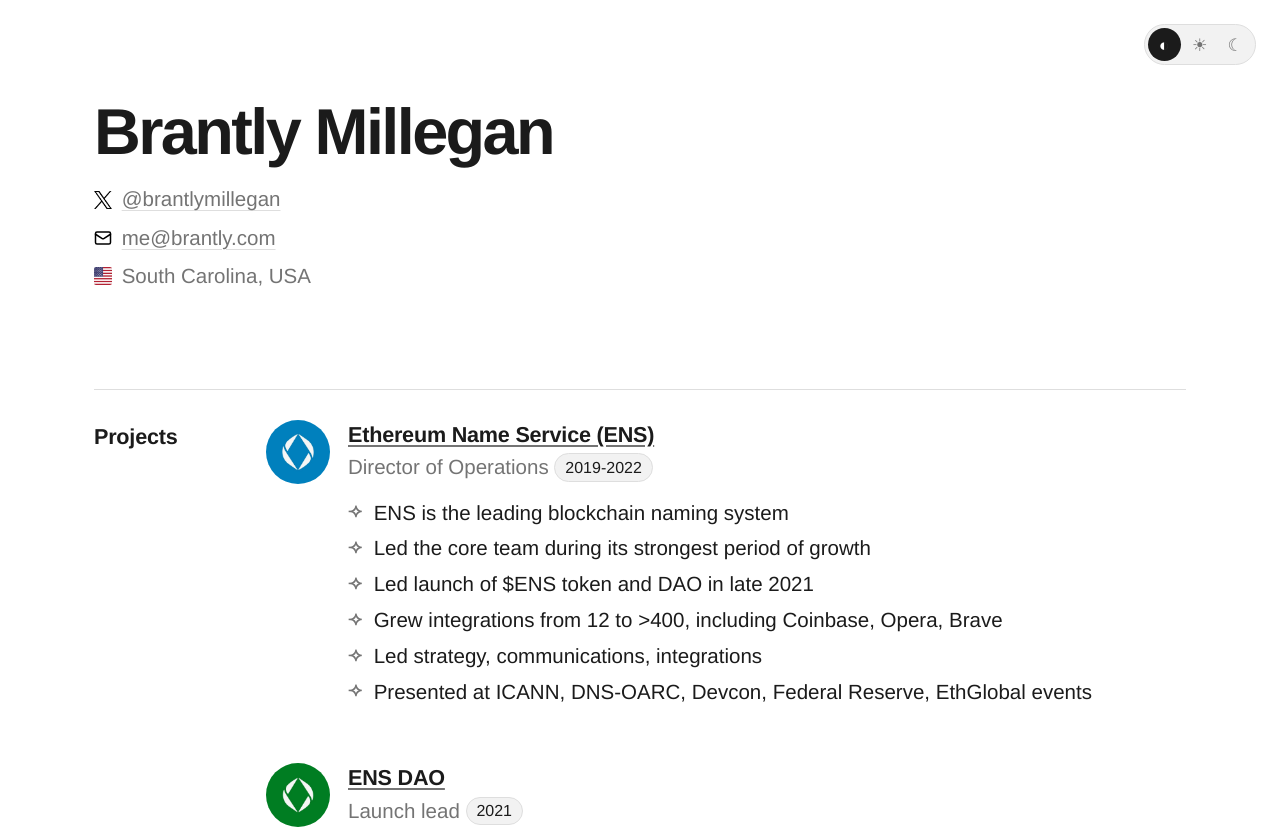
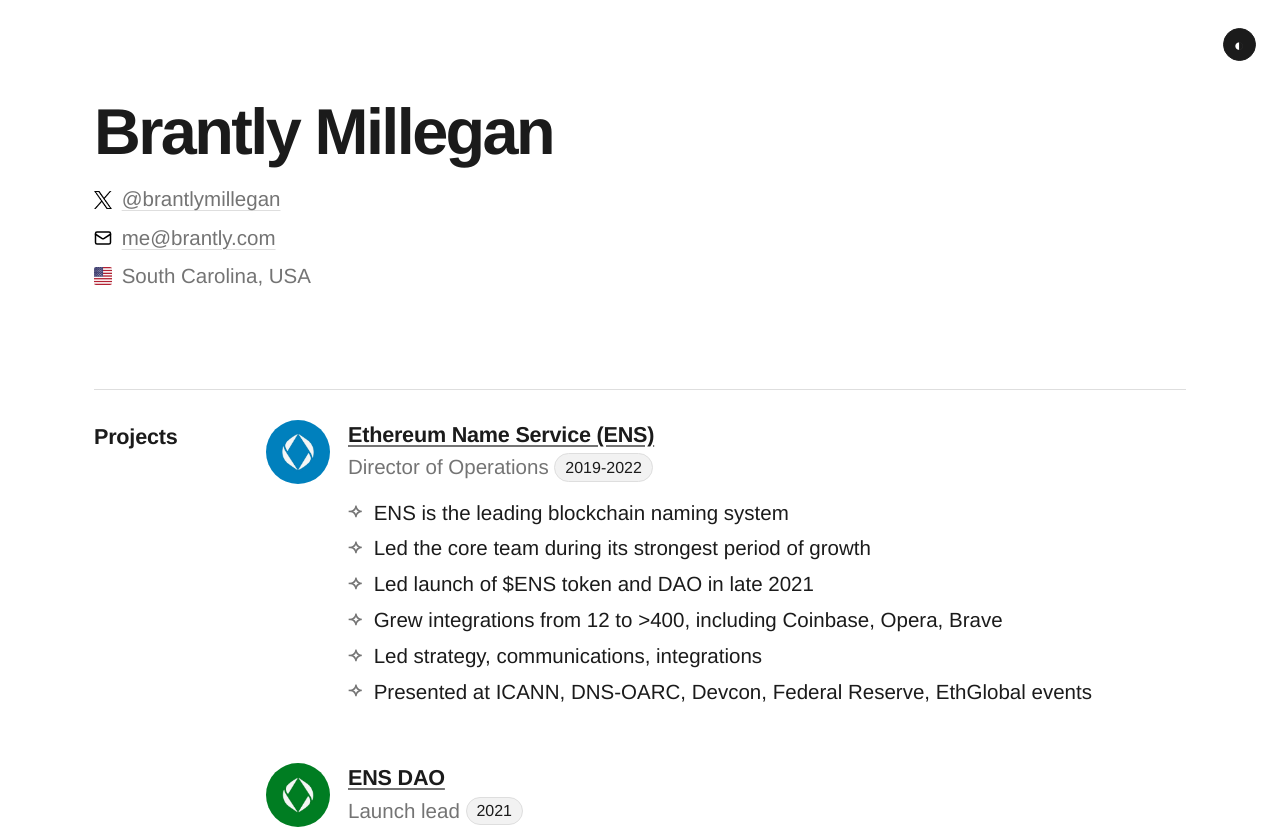
Before and after one commit to brantlymillegan/personal-website, a React (Vite) app: page / in a window 1280 px wide. Shown: the top 829 px of the page. Built offline with nearby package versions, Linux system fonts and the light colour scheme.

Commit message:
Redesign theme picker as expanding icon menu

```diff
--- a/app/globals.css
+++ b/app/globals.css
@@ -66,59 +66,90 @@
 }
 
 .theme-toggle {
-  background: var(--surface);
-  border: 1px solid var(--border);
-  border-radius: 999px;
+  align-items: center;
   display: flex;
   font-size: 0.64rem;
-  gap: 2px;
-  padding: 3px;
+  gap: 4px;
   position: absolute;
   right: 24px;
   top: 24px;
   z-index: 10;
 }
 
-.theme-indicator {
-  background: var(--control-active);
+.theme-menu-options {
+  align-items: center;
+  background: var(--surface);
+  border: 1px solid transparent;
   border-radius: 999px;
-  height: 1.55rem;
-  left: 3px;
+  display: flex;
+  gap: 2px;
+  max-width: 0;
+  opacity: 0;
+  overflow: hidden;
+  padding: 3px 0;
   pointer-events: none;
-  position: absolute;
-  top: 3px;
-  transform: translateX(0);
-  transition: transform 240ms cubic-bezier(0.22, 1, 0.36, 1);
-  width: 1.55rem;
+  transform: translateX(0.5rem) scale(0.94);
+  transform-origin: right center;
+  transition:
+    max-width 260ms cubic-bezier(0.22, 1, 0.36, 1),
+    opacity 160ms ease,
+    padding 260ms cubic-bezier(0.22, 1, 0.36, 1),
+    transform 260ms cubic-bezier(0.22, 1, 0.36, 1),
+    border-color 120ms ease,
+    visibility 0s linear 260ms;
+  visibility: hidden;
 }
 
-.theme-toggle[data-active-theme="light"] .theme-indicator {
-  transform: translateX(calc(1.55rem + 2px));
+.theme-toggle.is-open .theme-menu-options {
+  border-color: var(--border);
+  max-width: 4rem;
+  opacity: 1;
+  padding: 3px;
+  pointer-events: auto;
+  transform: translateX(0) scale(1);
+  transition:
+    max-width 260ms cubic-bezier(0.22, 1, 0.36, 1),
+    opacity 180ms ease 40ms,
+    padding 260ms cubic-bezier(0.22, 1, 0.36, 1),
+    transform 260ms cubic-bezier(0.22, 1, 0.36, 1),
+    border-color 120ms ease,
+    visibility 0s linear;
+  visibility: visible;
 }
 
-.theme-toggle[data-active-theme="dark"] .theme-indicator {
-  transform: translateX(calc(3.1rem + 4px));
-}
-
+.theme-trigger,
 .theme-option {
   align-items: center;
   appearance: none;
-  background: transparent;
-  border: 0;
   border-radius: 999px;
-  color: var(--muted);
   cursor: pointer;
   display: flex;
   font: inherit;
-  font-weight: 500;
   height: 1.55rem;
   justify-content: center;
   line-height: 1;
   padding: 0;
-  position: relative;
-  transition: color 160ms ease;
   width: 1.55rem;
-  z-index: 1;
+}
+
+.theme-option {
+  background: transparent;
+  border: 0;
+  color: var(--muted);
+  font-weight: 500;
+  transition:
+    background 160ms ease,
+    color 160ms ease,
+    transform 160ms ease;
+}
+
+.theme-trigger {
+  background: var(--control-active);
+  border: 1px solid var(--control-active);
+  color: var(--control-active-text);
+  transition:
+    box-shadow 180ms ease,
+    transform 180ms ease;
 }
 
 .theme-symbol {
@@ -129,22 +160,44 @@
 }
 
 .theme-option:hover {
+  background: color-mix(in srgb, var(--text) 9%, transparent);
   color: var(--text);
+  transform: scale(1.06);
 }
 
-.theme-option[aria-pressed="true"] {
-  color: var(--control-active-text);
+.theme-trigger:hover {
+  transform: scale(1.04);
 }
 
+.theme-trigger:focus-visible,
 .theme-option:focus-visible {
   outline: 2px solid var(--text);
   outline-offset: 2px;
 }
 
+@keyframes theme-icon-arrive {
+  from {
+    opacity: 0;
+    transform: rotate(-16deg) scale(0.72);
+  }
+
+  to {
+    opacity: 1;
+    transform: rotate(0) scale(1);
+  }
+}
+
+.theme-trigger-symbol {
+  animation: theme-icon-arrive 220ms cubic-bezier(0.22, 1, 0.36, 1);
+}
+
 @media (prefers-reduced-motion: reduce) {
-  .theme-indicator,
+  .theme-menu-options,
+  .theme-trigger,
+  .theme-trigger-symbol,
   .theme-option,
   .mobile-collapsible-caret {
+    animation: none;
     transition: none;
   }
 }
--- a/app/theme-toggle.tsx
+++ b/app/theme-toggle.tsx
@@ -1,4 +1,10 @@
-import { useSyncExternalStore } from "react";
+import {
+  useEffect,
+  useId,
+  useRef,
+  useState,
+  useSyncExternalStore,
+} from "react";
 
 type Theme = "system" | "light" | "dark";
 
@@ -58,32 +64,73 @@
 }
 
 export default function ThemeToggle() {
+  const [isOpen, setIsOpen] = useState(false);
   const theme = useSyncExternalStore(
     subscribeToTheme,
     getTheme,
     getServerTheme,
   );
+  const optionsId = useId();
+  const toggleRef = useRef<HTMLDivElement>(null);
+  const triggerRef = useRef<HTMLButtonElement>(null);
+  const selectedTheme =
+    themes.find((option) => option.value === theme) ?? themes[0];
+  const otherThemes = themes.filter((option) => option.value !== theme);
+
+  useEffect(() => {
+    if (!isOpen) {
+      return;
+    }
+
+    function closeOnOutsidePress(event: PointerEvent) {
+      if (!toggleRef.current?.contains(event.target as Node)) {
+        setIsOpen(false);
+      }
+    }
+
+    function closeOnEscape(event: KeyboardEvent) {
+      if (event.key === "Escape") {
+        setIsOpen(false);
+        triggerRef.current?.focus();
+      }
+    }
+
+    document.addEventListener("pointerdown", closeOnOutsidePress);
+    document.addEventListener("keydown", closeOnEscape);
+
+    return () => {
+      document.removeEventListener("pointerdown", closeOnOutsidePress);
+      document.removeEventListener("keydown", closeOnEscape);
+    };
+  }, [isOpen]);
 
   function chooseTheme(nextTheme: Theme) {
     applyTheme(nextTheme);
+    setIsOpen(false);
+    triggerRef.current?.focus();
   }
 
   return (
     <div
-      className="theme-toggle"
+      className={`theme-toggle${isOpen ? " is-open" : ""}`}
+      data-active-theme={theme}
+      ref={toggleRef}
+    >
+      <div
+        className="theme-menu-options"
+        id={optionsId}
         role="group"
-      aria-label="Color theme"
-      data-active-theme={theme}
+        aria-label="Choose color theme"
+        aria-hidden={!isOpen}
       >
-      <span className="theme-indicator" aria-hidden="true" />
-      {themes.map((option) => (
+        {otherThemes.map((option) => (
           <button
             className="theme-option"
             type="button"
             key={option.value}
-          aria-label={`${option.label} theme`}
-          aria-pressed={theme === option.value}
+            aria-label={`Use ${option.label.toLowerCase()} theme`}
             title={option.label}
+            tabIndex={isOpen ? 0 : -1}
             onClick={() => chooseTheme(option.value)}
           >
             <span className="theme-symbol" aria-hidden="true">
@@ -92,5 +139,24 @@
           </button>
         ))}
       </div>
+      <button
+        className="theme-trigger"
+        type="button"
+        ref={triggerRef}
+        aria-controls={optionsId}
+        aria-expanded={isOpen}
+        aria-label={`${selectedTheme.label} theme. ${isOpen ? "Close" : "Open"} theme options`}
+        title={`${selectedTheme.label} theme`}
+        onClick={() => setIsOpen((current) => !current)}
+      >
+        <span
+          className="theme-symbol theme-trigger-symbol"
+          aria-hidden="true"
+          key={theme}
+        >
+          {selectedTheme.symbol}
+        </span>
+      </button>
+    </div>
   );
 }
```
Also changed, not shown: 1 other file (tests, documents, lock files or other folders). Lines whose indentation alone changed are shown as unchanged.
